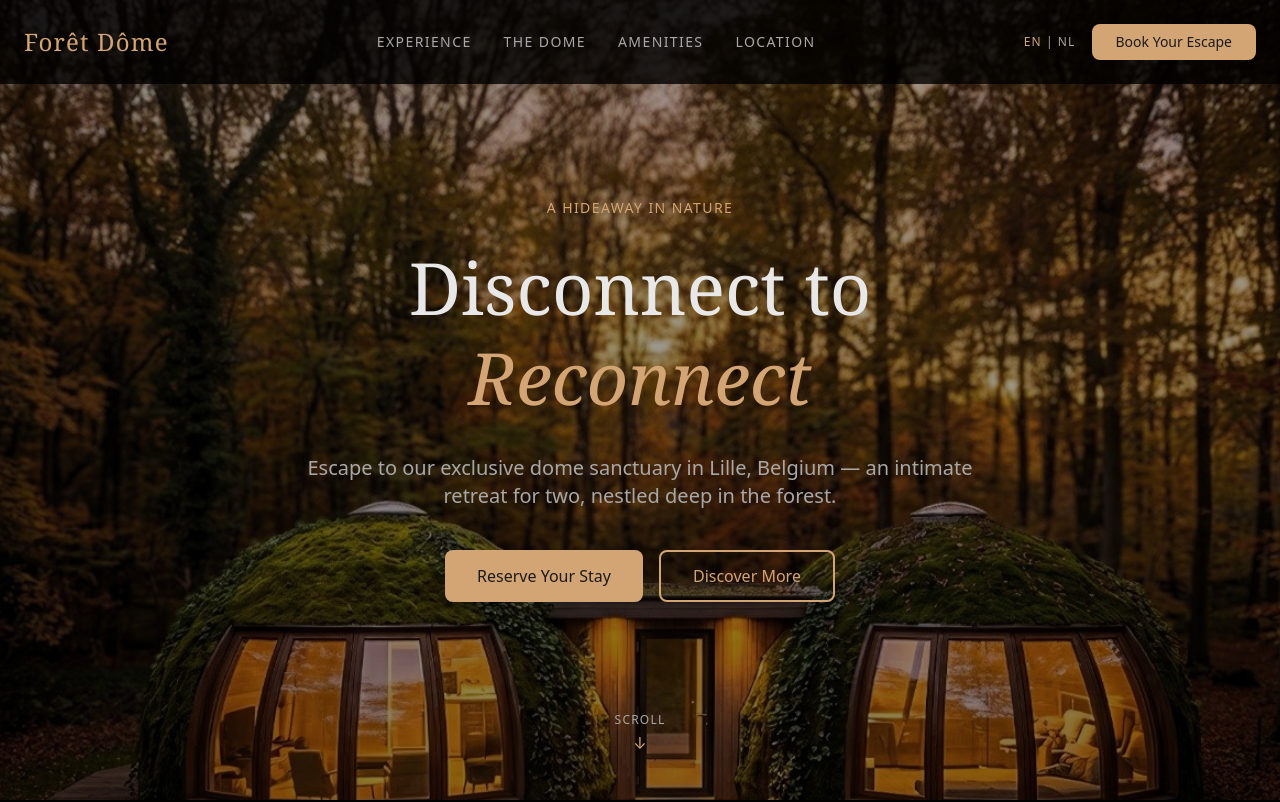
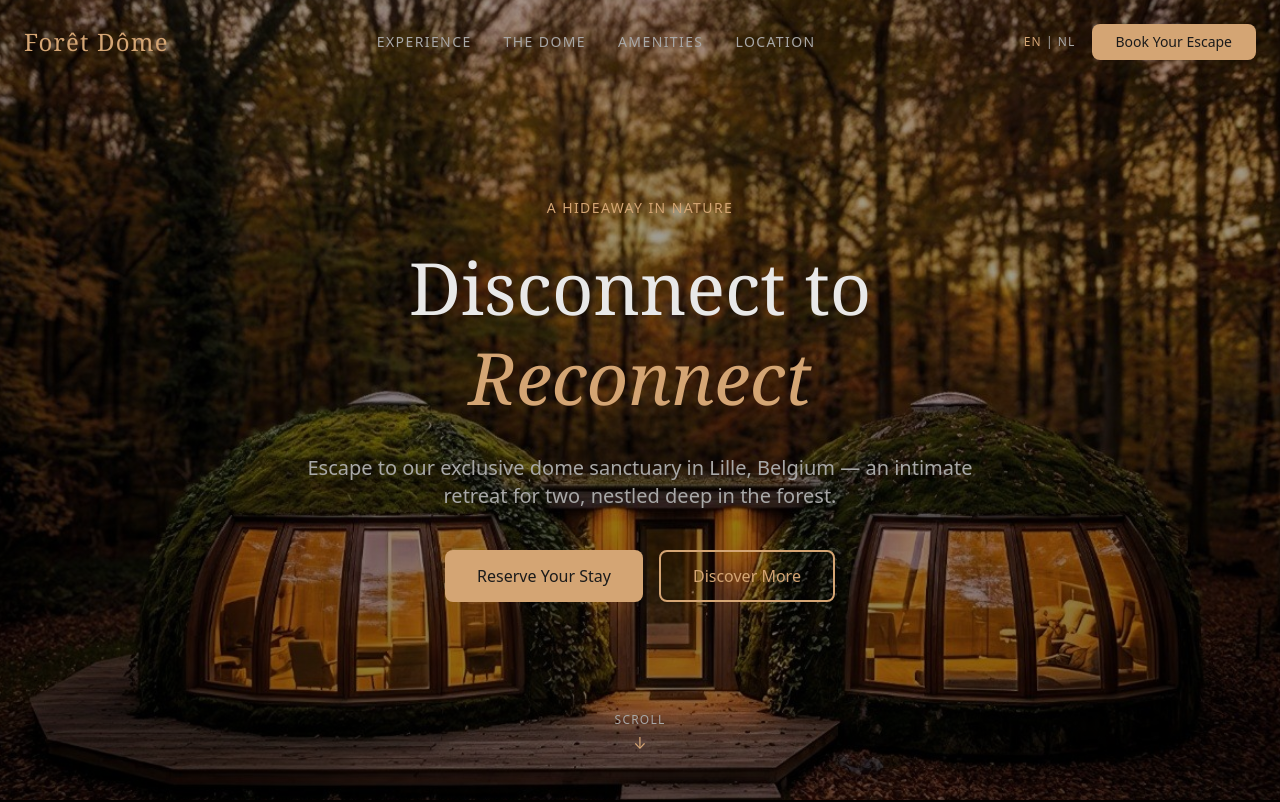
Before and after one commit to TNLConsulting/escapia, a Next.js app: page / in a window 1280 px wide. Shown: the top 802 px of the page. Built offline with nearby package versions, Linux system fonts and the light colour scheme.

Commit message:
Hero: crop to 85% to show full dome bottom, nav text only (no bg)

```diff
--- a/src/components/Hero.tsx
+++ b/src/components/Hero.tsx
@@ -15,12 +15,12 @@ export function Hero() {
         backgroundImage: "linear-gradient(rgba(0,0,0,0.35), rgba(0,0,0,0.45)), url('/dome-twin.jpg')",
         backgroundColor: "#000",
         backgroundSize: "110%",
-        backgroundPosition: "center 55%",
+        backgroundPosition: "center 85%",
         backgroundAttachment: "fixed",
       }}
     >
       {/* Navigation (Fixed/Sticky) */}
-      <nav className="fixed top-0 left-0 right-0 w-full px-6 py-6 z-50" style={{ backgroundColor: "rgba(0, 0, 0, 0.8)" }}>
+      <nav className="fixed top-0 left-0 right-0 w-full px-6 py-6 z-50">
         <div className="max-w-7xl mx-auto flex items-center justify-between">
           <a href="#" className="font-serif text-2xl tracking-wider" style={{ color: "#d4a574" }}>
             Forêt Dôme
```
